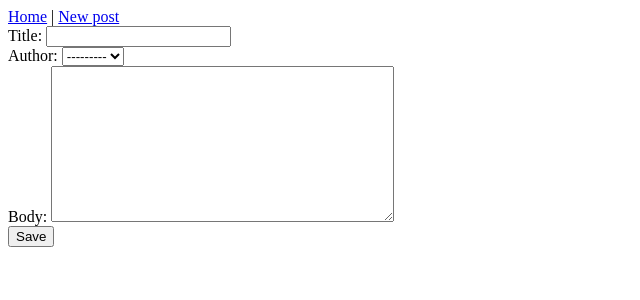
After one commit to osm3rr/git-clone-blog, a Django app: page /post/new/ in a window 1280 px wide. The commit adds this page. Shown: the top 300 px of the page, without its empty margins (0-640 px from the left). Run offline with Django 5.2, Linux system fonts and the light colour scheme; data comes from the database, SQL or seed files in the repository; both versions use the stored data as it was after the commit.

Commit message:
create post

```diff
--- a/blog/models.py
+++ b/blog/models.py
@@ -1,4 +1,5 @@
 from django.db import models
+from django.urls import reverse
 
 # Create your models here.
 class Post(models.Model):
@@ -11,3 +12,6 @@ class Post(models.Model):
 
     def __str__(self) -> str:
         return self.title
+
+    def get_absolute_url(self):
+        return reverse("post_detail", kwargs={"pk": self.pk})
--- a/blog/urls.py
+++ b/blog/urls.py
@@ -1,7 +1,8 @@
 from django.urls import path
-from .views import PostListView, PostDetailView
+from .views import PostListView, PostDetailView, PostCreateView
 
 urlpatterns = [
     path("", PostListView.as_view(), name="home"),
     path("post/<int:pk>/", PostDetailView.as_view(), name="post_detail"),
+    path("post/new/", PostCreateView.as_view(), name="post_new"),
 ]
--- a/blog/views.py
+++ b/blog/views.py
@@ -1,5 +1,6 @@
 from django.shortcuts import render
 from django.views.generic import ListView, DetailView
+from django.views.generic.edit import CreateView
 from .models import Post
 
 # Create your views here.
@@ -10,3 +11,8 @@ class PostListView(ListView):
 class PostDetailView(DetailView):
     model = Post
     template_name = "post_detail.html"
+
+class PostCreateView(CreateView):
+    model = Post
+    template_name = "post_new.html"
+    fields = ["title", "author", "body"]
--- a/templates/_base.html
+++ b/templates/_base.html
@@ -6,7 +6,8 @@
     <title>Document</title>
 </head>
 <body>
-    <a href="{% url 'home' %}">Home</a>
+    <a href="{% url 'home' %}">Home</a> |
+    <a href="{% url 'post_new' %}">New post</a>
 
     {% block content %}
 
--- /dev/null
+++ b/templates/post_new.html
@@ -0,0 +1,8 @@
+{% extends "_base.html" %}
+
+{% block content %}
+    <form action="" method="post">{% csrf_token %}
+        {{ form }}
+        <input type="submit" value="Save" >
+    </form>
+{% endblock content %}
```
Also changed, not shown: db.sqlite3.
